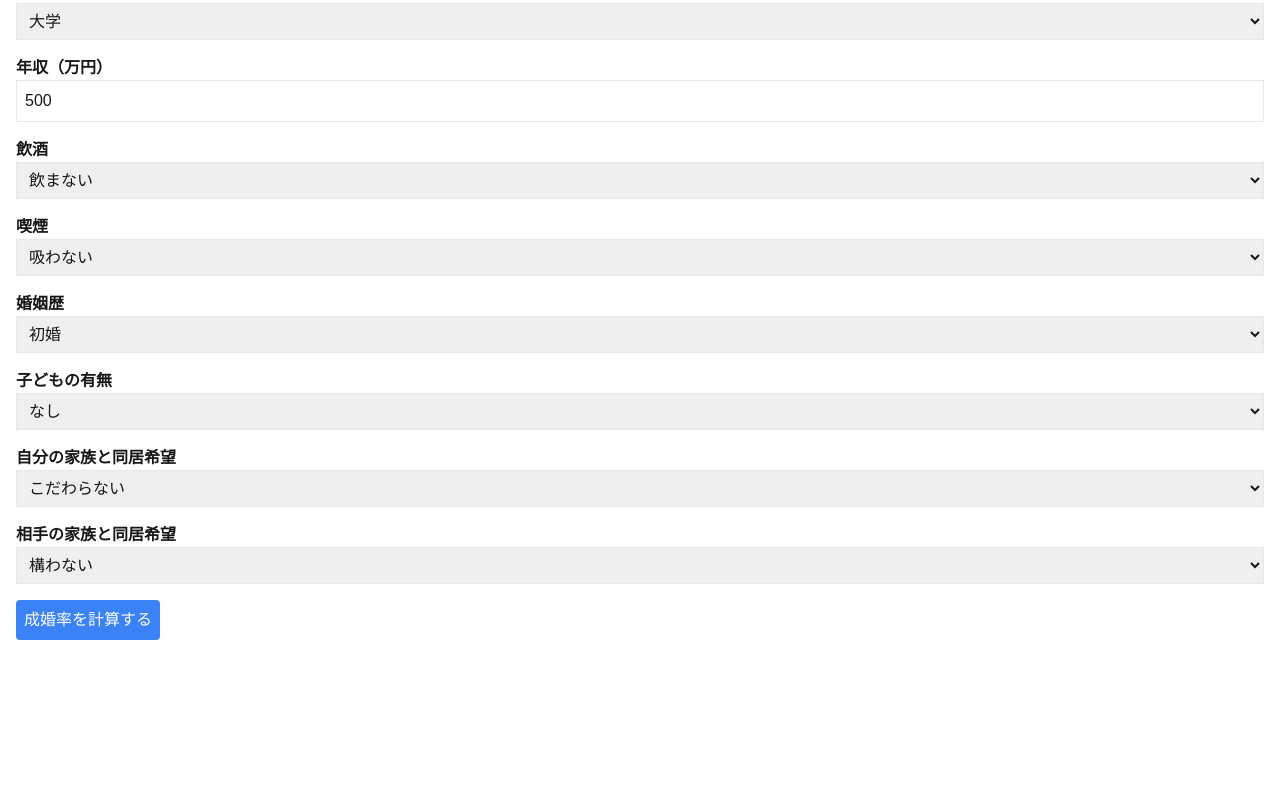
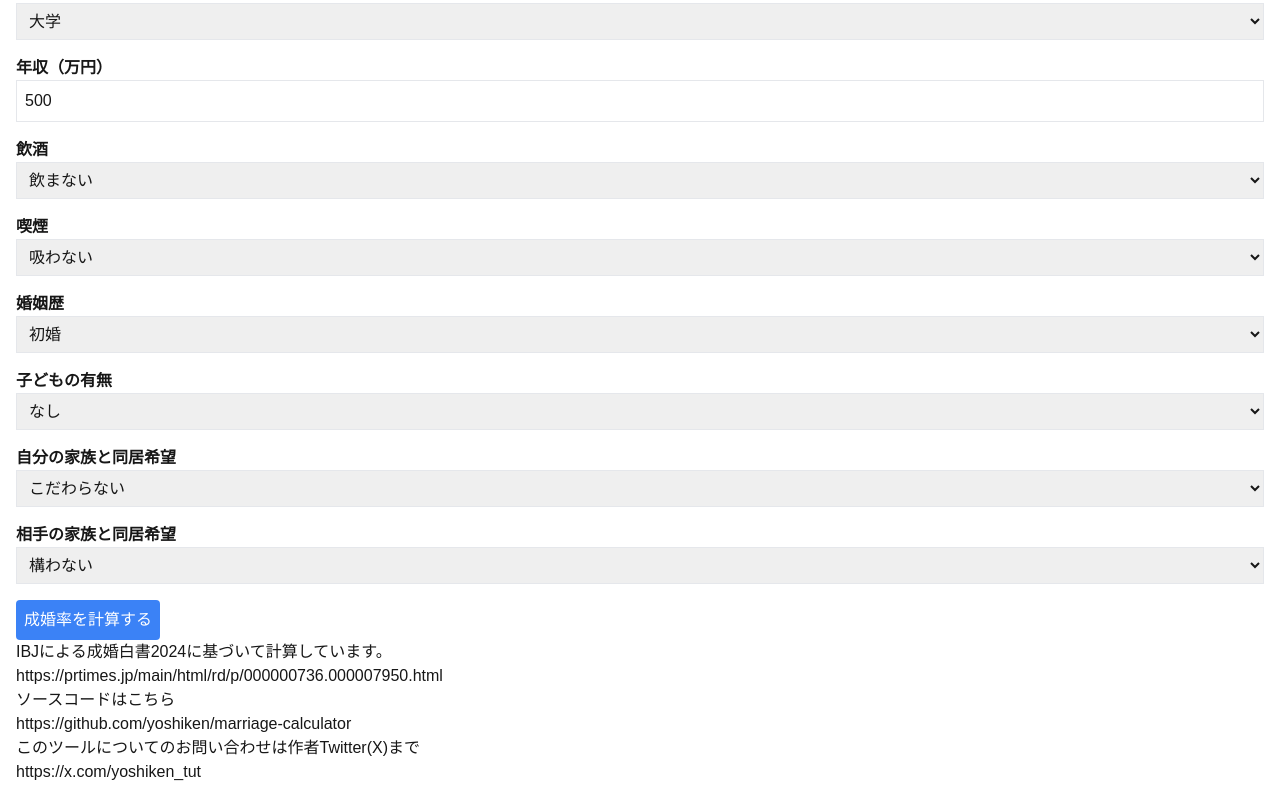
Before and after one commit to yoshiken/marriage-calculator, a Next.js app: page / in a window 1280 px wide. Shown: the part 220-1020 px from the top of the page. Before the commit the page ends 876 px from the top, so only its background shows below. Built offline with nearby package versions, Linux system fonts and the light colour scheme.

Commit message:
add description

```diff
--- a/app/components/MarriageCalculator.tsx
+++ b/app/components/MarriageCalculator.tsx
@@ -159,6 +159,18 @@ const MarriageCalculator: React.FC = () => {
           <h2 className="text-xl font-bold">成婚率: {result}%</h2>
         </div>
       )}
+
+      <p></p>
+
+      <p>IBJによる成婚白書2024に基づいて計算しています。</p>
+      <a href="https://prtimes.jp/main/html/rd/p/000000736.000007950.html">https://prtimes.jp/main/html/rd/p/000000736.000007950.html</a>
+
+      <p>ソースコードはこちら</p>
+      <a href="https://github.com/yoshiken/marriage-calculator">https://github.com/yoshiken/marriage-calculator</a>
+
+      <p>このツールについてのお問い合わせは作者Twitter(X)まで</p>
+      <a href="https://x.com/yoshiken_tut">https://x.com/yoshiken_tut</a>
+
     </div>
   );
 };
```
